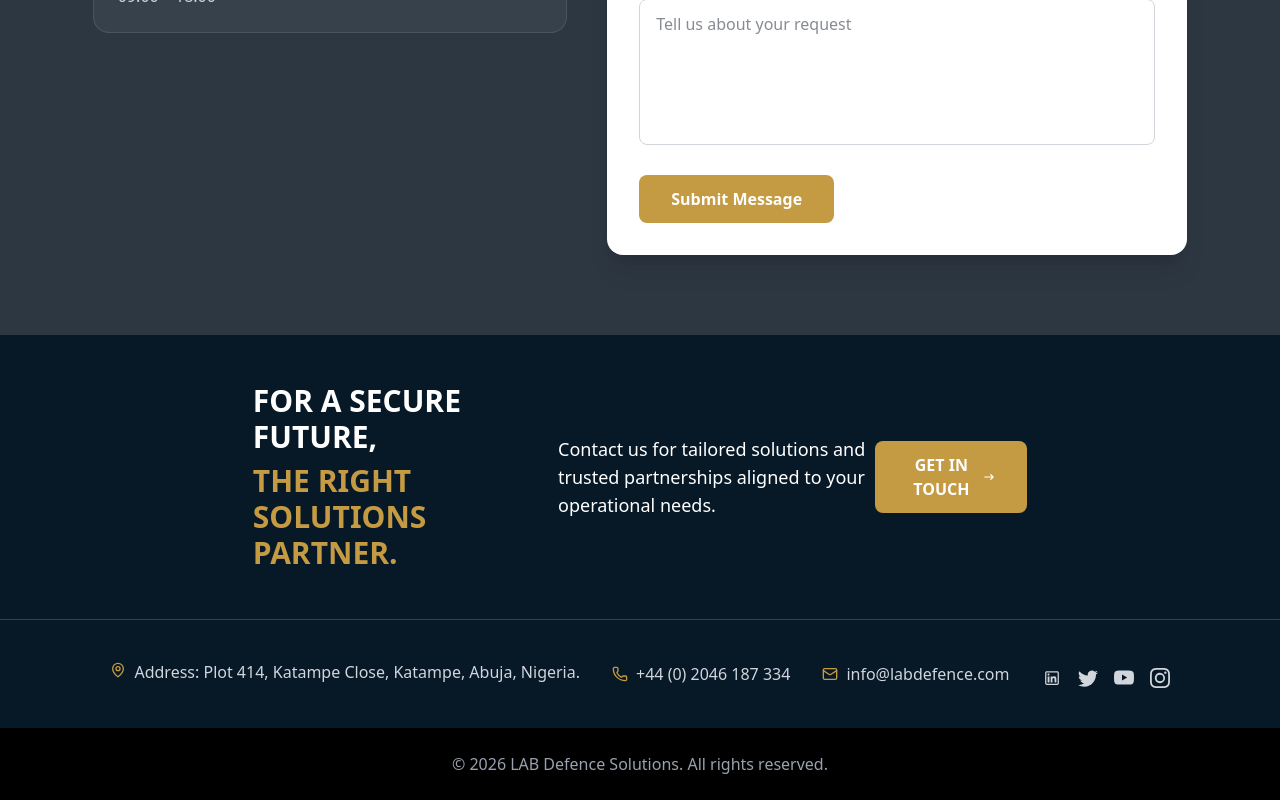
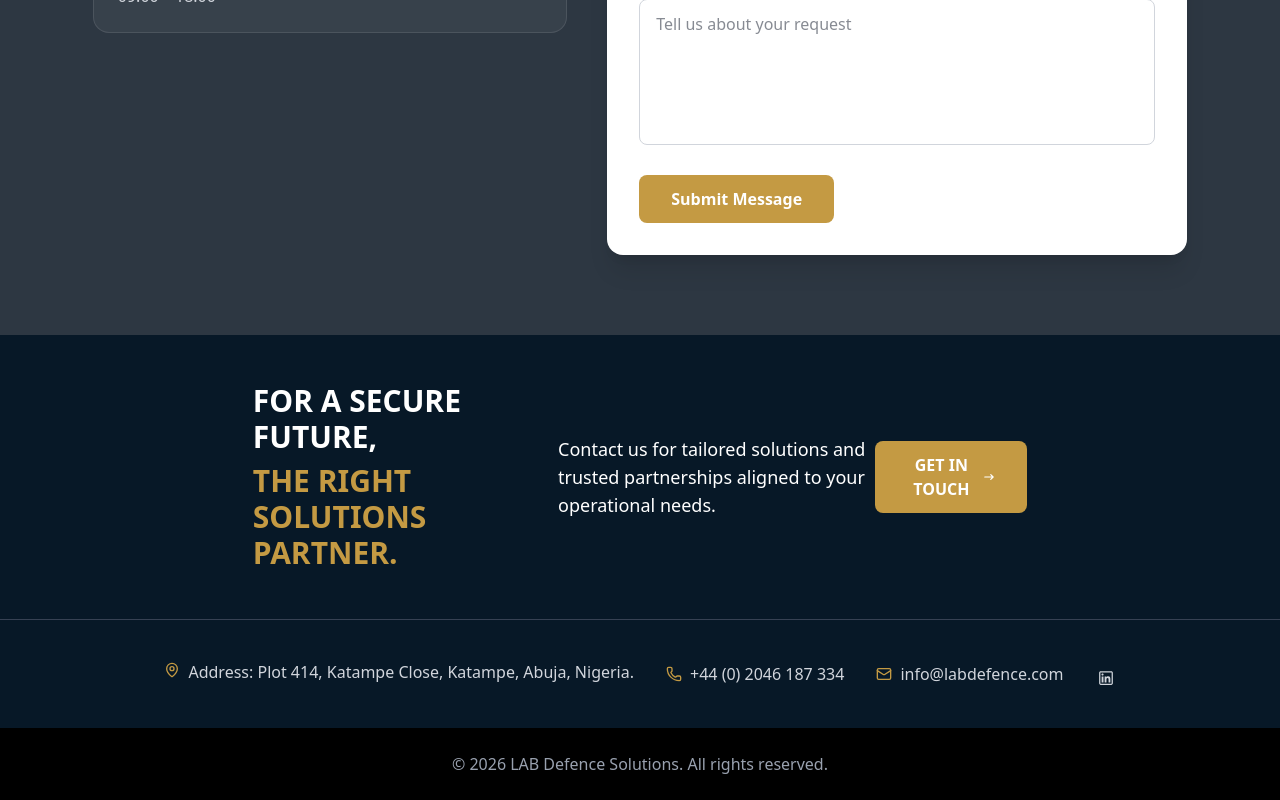
Before and after one commit to benjaminuwah/labs, a Next.js app: page /contact-us in a window 1280 px wide. Shown: the part 891-1691 px from the top of the page. Built offline with nearby package versions, Linux system fonts and the light colour scheme.

Commit message:
Update index.tsx
Removed Social Media Urls

```diff
--- a/components/footer/index.tsx
+++ b/components/footer/index.tsx
@@ -61,9 +61,9 @@ export default function Footer() {
             </div>
             <div className="flex gap-4 pt-2">
               <LiaLinkedin className="h-5 w-5 cursor-pointer hover:text-defence-gold transition-colors" />
-              <BsTwitter className="h-5 w-5 cursor-pointer hover:text-defence-gold transition-colors" />
-              <BsYoutube className="h-5 w-5 cursor-pointer hover:text-defence-gold transition-colors" />
-              <BsInstagram className="h-5 w-5 cursor-pointer hover:text-defence-gold transition-colors" />
+              {/*<BsTwitter className="h-5 w-5 cursor-pointer hover:text-defence-gold transition-colors" />*/}
+              {/*<BsYoutube className="h-5 w-5 cursor-pointer hover:text-defence-gold transition-colors" />*/}
+              {/*<BsInstagram className="h-5 w-5 cursor-pointer hover:text-defence-gold transition-colors" />*/}
             </div>
           </div>
       </footer>
```
